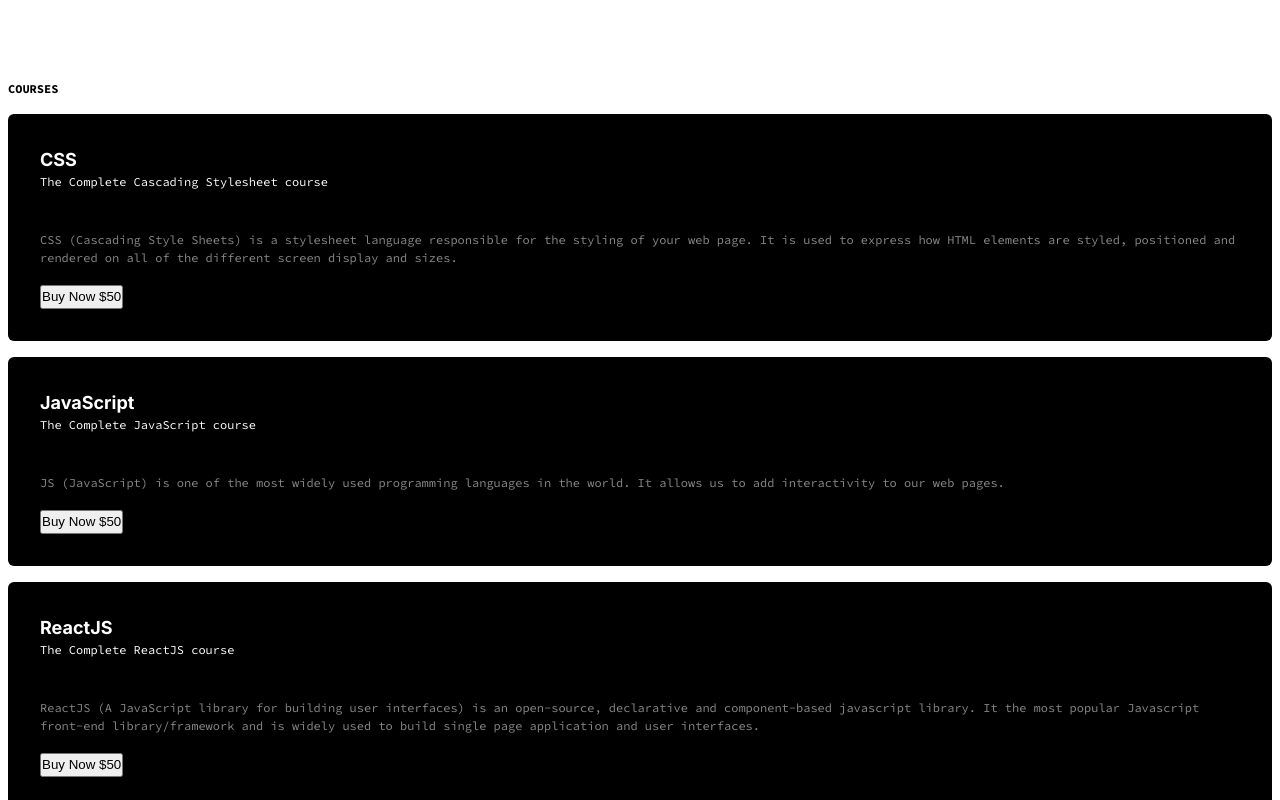
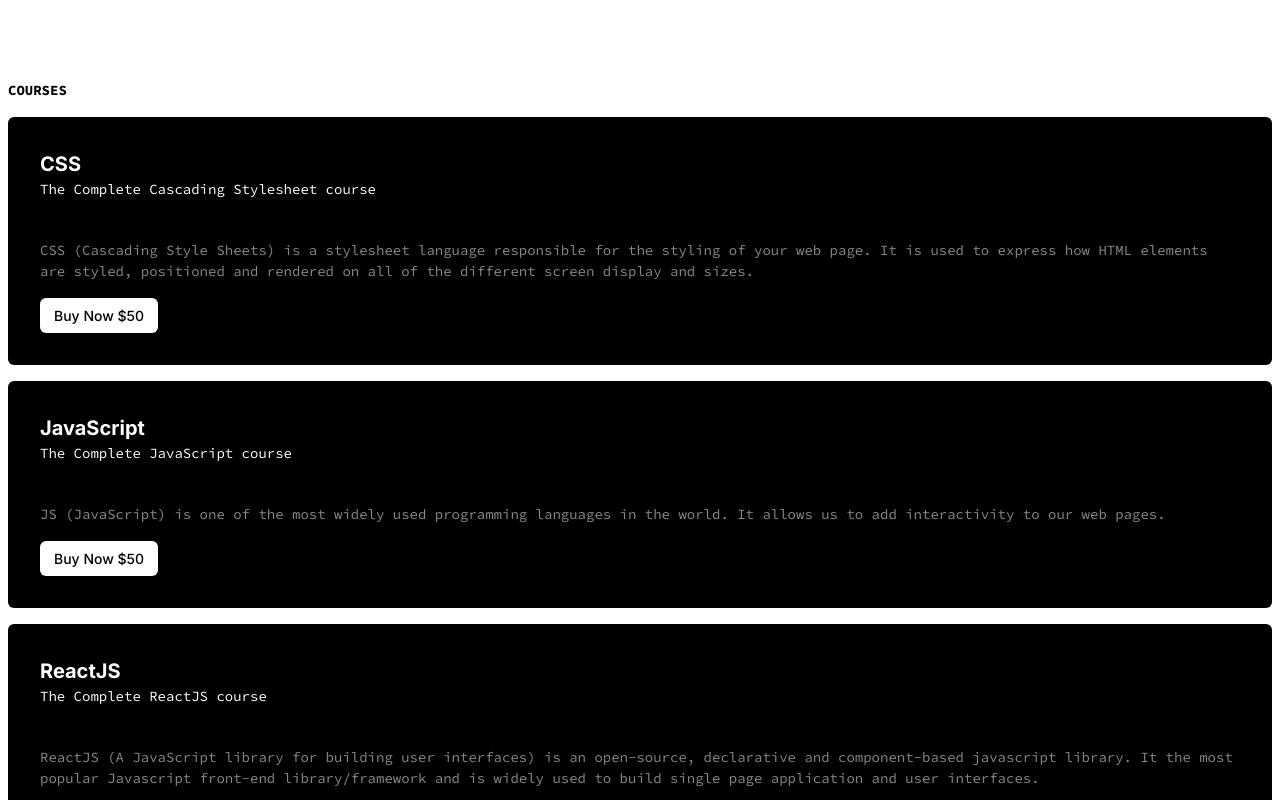
Before and after one commit to vlimbo/pricing-section, a plain HTML site: page index.html in a window 1280 px wide. Shown: the top 800 px of the page. Drawn offline with Linux system fonts and the light colour scheme.

Commit message:
Finalize pre-determined media queries for small screen sizes
Screen sizes between 320px to 1024 have been created and styled.

```diff
--- a/index.html
+++ b/index.html
@@ -36,7 +36,7 @@
             elements are styled, positioned and rendered on all of the different
             screen display and sizes.
           </p>
-          <button>Buy Now $50</button>
+          <button class="btn pricing__btn">Buy Now $50</button>
         </div>
         <div class="pricing__box">
           <h2 class="pricing__box__title">JavaScript</h2>
@@ -47,7 +47,7 @@
             JS (JavaScript) is one of the most widely used programming languages
             in the world. It allows us to add interactivity to our web pages.
           </p>
-          <button>Buy Now $50</button>
+          <button class="btn pricing__btn">Buy Now $50</button>
         </div>
         <div class="pricing__box">
           <h2 class="pricing__box__title">ReactJS</h2>
@@ -58,7 +58,7 @@
             the most popular Javascript front-end library/framework and is
             widely used to build single page application and user interfaces.
           </p>
-          <button>Buy Now $50</button>
+          <button class="btn pricing__btn">Buy Now $50</button>
         </div>
         <div class="pricing__box">
           <h2 class="pricing__box__title">NextJS</h2>
@@ -70,7 +70,7 @@
             pre-fetching, and more. No config needed and great developer
             experience.
           </p>
-          <button>Buy Now $50</button>
+          <button class="btn pricing__btn">Buy Now $50</button>
         </div>
       </div>
     </section>
--- a/styles/components/pricing.css
+++ b/styles/components/pricing.css
@@ -38,8 +38,29 @@
   margin-bottom: 1rem;
 }
 
+.pricing__btn {
+  font-size: 0.75rem;
+}
+
 /* xs */
-/* @media (min-width: 475px) {} */
+@media (min-width: 475px) {
+  .pricing__title {
+    font-size: 0.875rem;
+  }
+
+  .pricing__box__title {
+    font-size: 1.25rem;
+  }
+
+  .pricing__box__description1,
+  .pricing__box__description2 {
+    font-size: 0.875rem;
+  }
+
+  .pricing__btn {
+    font-size: 0.875rem;
+  }
+}
 
 /* sm */
 /* @media (min-width: 640px) {} */
--- a/styles/global.css
+++ b/styles/global.css
@@ -13,3 +13,11 @@
 body {
   font-family: "Inter", sans-serif;
 }
+
+button {
+  border: none;
+  background: none;
+  cursor: pointer;
+  color: inherit;
+  font-family: inherit;
+}
--- a/styles/utils.css
+++ b/styles/utils.css
@@ -21,6 +21,14 @@
   width: 100%;
   margin-inline: auto;
   padding-inline: 0.5rem;
+}
+
+.btn {
+  background-color: white;
+  color: black;
+  padding: 0.5em 1em;
+  border-radius: 6px;
+  font-weight: 500;
 }
 
 /* pre-determined media queries */
```
